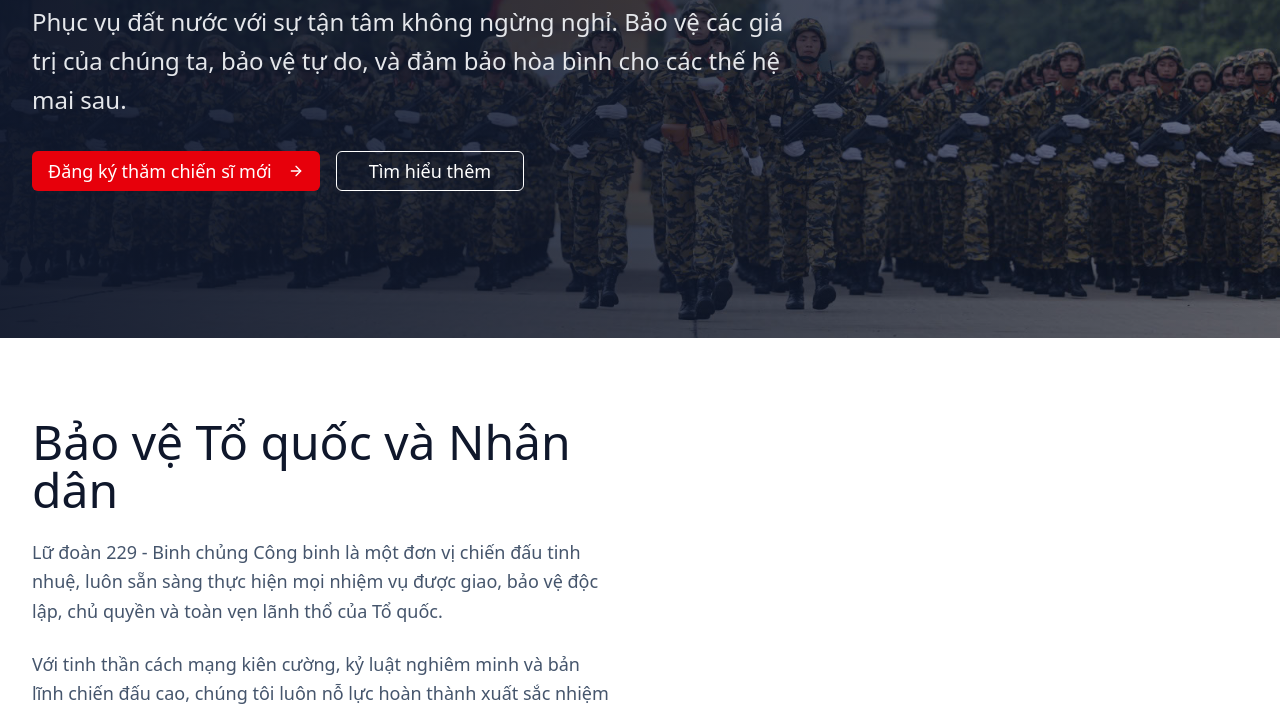
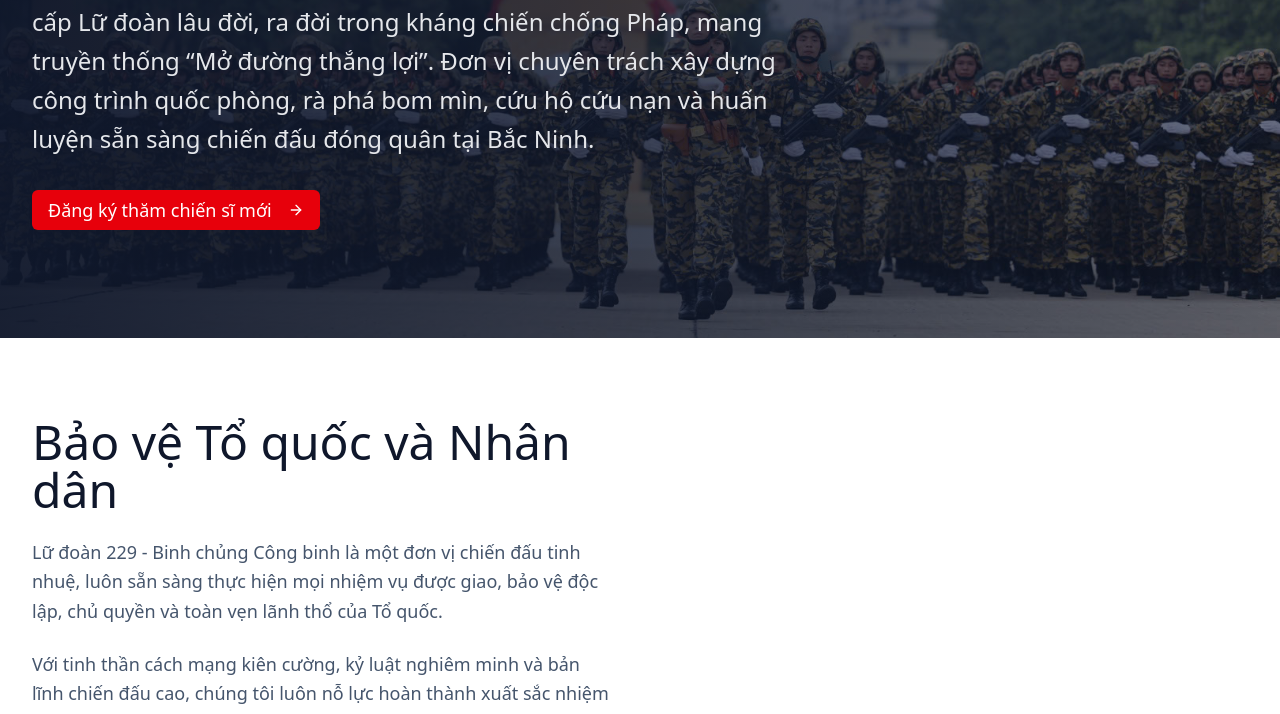
Before and after one commit to whisk03/lu-doan-229, a website built with Vite: page index.html in a window 1280 px wide. Shown: the part 386-1100 px from the top of the page. Built offline with nearby package versions, Linux system fonts and the light colour scheme.

Commit message:
Cập nhật nội dung index.html

```diff
--- a/index.html
+++ b/index.html
@@ -90,7 +90,7 @@
                                   </div>
                                   <h2 class="text-5xl md:text-6xl mb-6">ĐOÀN CÔNG BINH SÔNG ĐÀ ANH HÙNG.</h2>
                                   <p class="text-xl md:text-2xl mb-8 text-gray-200 leading-relaxed">
-                                    Phục vụ đất nước với sự tận tâm không ngừng nghỉ. Bảo vệ các giá trị của chúng ta, bảo vệ tự do, và đảm bảo hòa bình cho các thế hệ mai sau.
+                                    Lữ đoàn 229 (Binh chủng Công binh) là đơn vị công binh công trình cấp Lữ đoàn lâu đời, ra đời trong kháng chiến chống Pháp, mang truyền thống “Mở đường thắng lợi”. Đơn vị chuyên trách xây dựng công trình quốc phòng, rà phá bom mìn, cứu hộ cứu nạn và huấn luyện sẵn sàng chiến đấu đóng quân tại Bắc Ninh.
                                   </p>
                                   <div class="flex flex-col sm:flex-row gap-4">
                                     <a href="https://www.jotform.com/form/253392120497054">
@@ -101,9 +101,9 @@
                                         </svg>
                                       </button>
                                     </a>
-                                    <button data-slot="button" class="inline-flex items-center justify-center gap-2 whitespace-nowrap font-medium transition-all disabled:pointer-events-none disabled:opacity-50 [&amp;_svg]:pointer-events-none [&amp;_svg:not([class*='size-'])]:size-4 shrink-0 [&amp;_svg]:shrink-0 outline-none focus-visible:border-ring focus-visible:ring-ring/50 focus-visible:ring-[3px] aria-invalid:ring-destructive/20 dark:aria-invalid:ring-destructive/40 aria-invalid:border-destructive border hover:text-accent-foreground dark:bg-input/30 dark:border-input dark:hover:bg-input/50 h-10 rounded-md has-[&gt;svg]:px-4 bg-transparent border-white text-white hover:bg-white/10 text-lg px-8">
+                                    <!-- <button data-slot="button" class="inline-flex items-center justify-center gap-2 whitespace-nowrap font-medium transition-all disabled:pointer-events-none disabled:opacity-50 [&amp;_svg]:pointer-events-none [&amp;_svg:not([class*='size-'])]:size-4 shrink-0 [&amp;_svg]:shrink-0 outline-none focus-visible:border-ring focus-visible:ring-ring/50 focus-visible:ring-[3px] aria-invalid:ring-destructive/20 dark:aria-invalid:ring-destructive/40 aria-invalid:border-destructive border hover:text-accent-foreground dark:bg-input/30 dark:border-input dark:hover:bg-input/50 h-10 rounded-md has-[&gt;svg]:px-4 bg-transparent border-white text-white hover:bg-white/10 text-lg px-8">
                                       Tìm hiểu thêm
-                                    </button>
+                                    </button> -->
                                   </div>
                                 </div>
                               </div>
```
